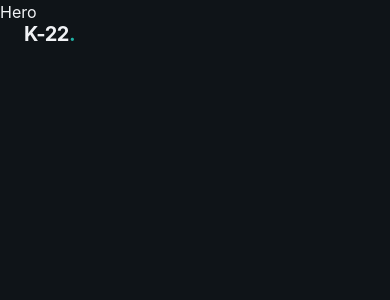
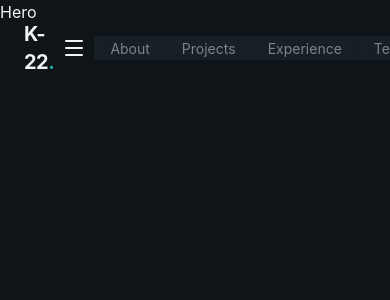
Before and after one commit to kDash22/kalana-dasanayaka, a React app in the folder frontend/: page / in a window 390 px wide. Shown: the top 300 px of the page. Built offline with nearby package versions, Linux system fonts and the light colour scheme; the HTML template or start-up script is replaced by a standard one.

Commit message:
feat: initialize frontend project with Tailwind CSS, custom theme, and initial Navbar and Button components

```diff
--- a/frontend/package.json
+++ b/frontend/package.json
@@ -11,8 +11,9 @@
   },
   "dependencies": {
     "@tailwindcss/vite": "^4.3.1",
-    "react": "^19.2.7",
-    "react-dom": "^19.2.7",
+    "lucide-react": "^1.21.0",
+    "react": "^18.2.0",
+    "react-dom": "^18.2.0",
     "tailwindcss": "^4.3.1"
   },
   "devDependencies": {
--- a/frontend/src/component/Button.jsx
+++ /dev/null
@@ -1,25 +0,0 @@
-
-
-export const Button = ({className = "", size = "default", children }) => {
-    const baseClasses = "relative overflow-hidden rounded-full font-medium focus:outline-none fouce-visible:ring-2 focus-visible:ring-primary bg-primary text-primary-foreground hover:bg-primary/90 shadow-lg shadow-primary/25";
-
-
-
-    const sizeClasses = {
-        sm: "px-4 py-2 text-sm",
-        default: "px-6 py-3 text-base",
-        lg: "px-8 py-4 text-lg",
-
-    };
-
-    const classes = `${baseClasses} ${sizeClasses[size]} ${className}`;
-
-    return(
-        <button className={classes}>
-            <span className="relative flex items-center justify-center gap-2">
-                {children}
-                </span>
-        </button>
-    );
-
-};
--- /dev/null
+++ b/frontend/src/components/Button.jsx
@@ -0,0 +1,25 @@
+
+
+export const Button = ({className = "", size = "default", children }) => {
+    const baseClasses = "relative overflow-hidden rounded-full font-medium focus:outline-none focus-visible:ring-2 focus-visible:ring-primary bg-primary text-primary-foreground hover:bg-primary/90 shadow-lg shadow-primary/25";
+
+
+
+    const sizeClasses = {
+        sm: "px-4 py-2 text-sm",
+        default: "px-6 py-3 text-base",
+        lg: "px-8 py-4 text-lg",
+
+    };
+
+    const classes = `${baseClasses} ${sizeClasses[size]} ${className}`;
+
+    return(
+        <button className={classes}>
+            <span className="relative flex items-center justify-center gap-2">
+                {children}
+                </span>
+        </button>
+    );
+
+};
--- a/frontend/src/index.css
+++ b/frontend/src/index.css
@@ -50,6 +50,6 @@
   .glass-strong {
     background-color: color-mix(in srgb, var(--color-surface) 80%, transparent);
     backdrop-filter: blur(24px);
-    border: 1px solid color-mix(in srgb var(--color-border) 640%, transparent) ;
+    border: 1px solid color-mix(in srgb var(--color-border) 60%, transparent) ;
   }
 }
--- a/frontend/src/layout/Navbar.jsx
+++ b/frontend/src/layout/Navbar.jsx
@@ -1,4 +1,4 @@
-import { Button } from "../component/Button";
+import { Button } from "../components/Button";
 import { Menu } from "lucide-react";
 
 const navLinks = [
@@ -21,7 +21,7 @@ export const Navbar = () => {
 
         {/* Desktop Nav */}
         <div className="hidden md:flex items-center gap-1">
-          <div className="glass rounded-full px-2 py-1 items-center gap-1">
+          <div className="glass flex rounded-full px-2 py-1 items-center gap-1">
             {navLinks.map((link, index) => (
               <a
                 href={link.href}
@@ -40,13 +40,23 @@ export const Navbar = () => {
         </div>
 
         {/* Mobile Menu Button */}
-        <button className="md: hidden p-2 text-foreground">
-          <Menu size={24}/>
+        <button className="md:hidden p-2 text-foreground">
+          <Menu size={24} />
         </button>
 
         {/*Mobile menu */}
-        <div className="md:hidden">
-
+        <div className="md:hidden glass-strong">
+          <div>
+            {navLinks.map((link, index) => (
+              <a
+                href={link.href}
+                key={index}
+                className="px-4 py-2 text-sm text-muted-foreground hover:text-foreground rounded-b-full hover:bg-surface"
+              >
+                {link.label}
+              </a>
+            ))}
+          </div>
         </div>
       </nav>
     </header>
--- a/package.json
+++ b/package.json
@@ -1,5 +1,7 @@
 {
   "dependencies": {
-    "lucide-react": "^1.21.0"
+    "lucide-react": "^1.21.0",
+    "react": "^18.2.0",
+    "react-dom": "^18.2.0"
   }
 }
```
Also changed, not shown: 2 other files (tests, documents, lock files or other folders).
